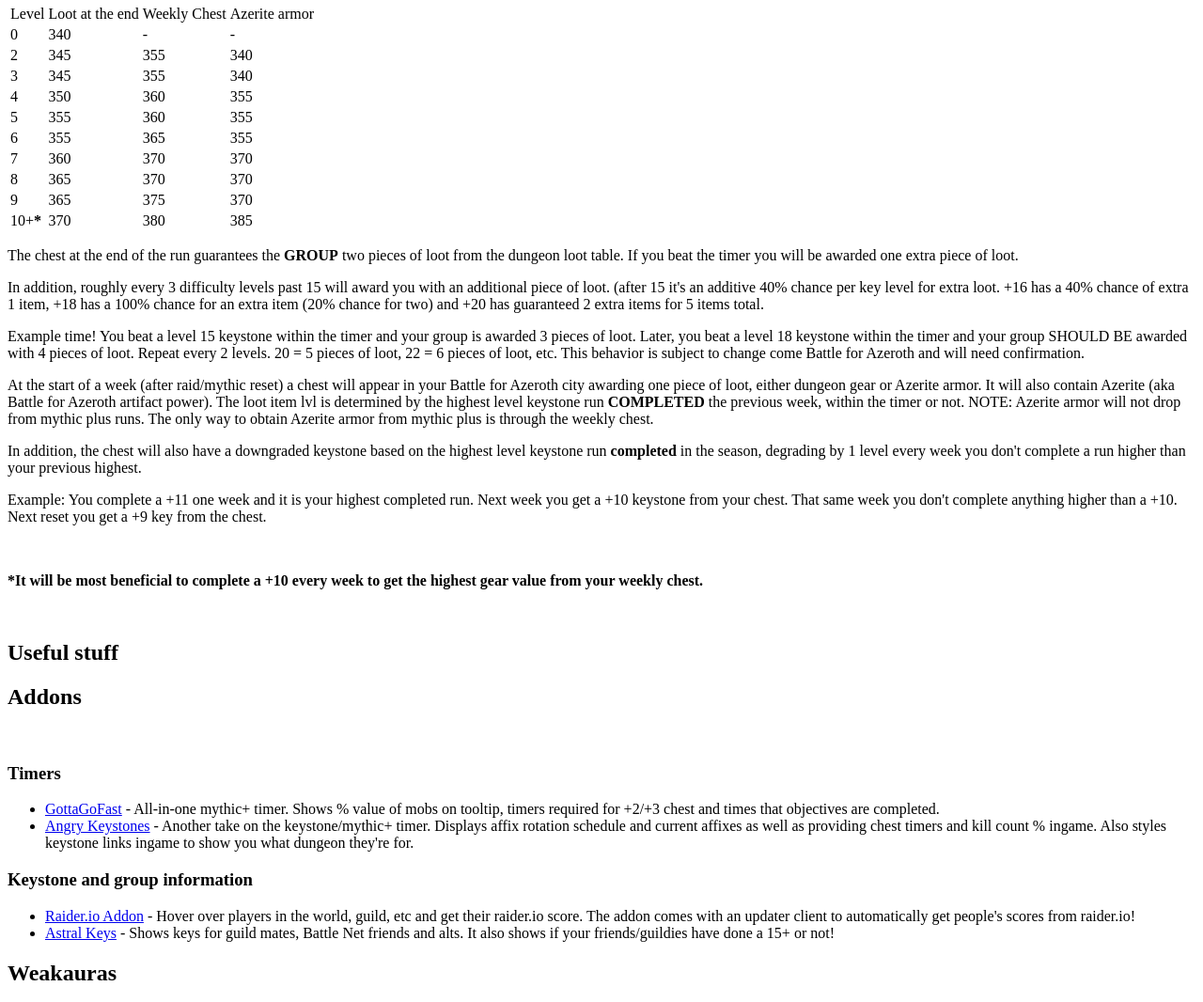
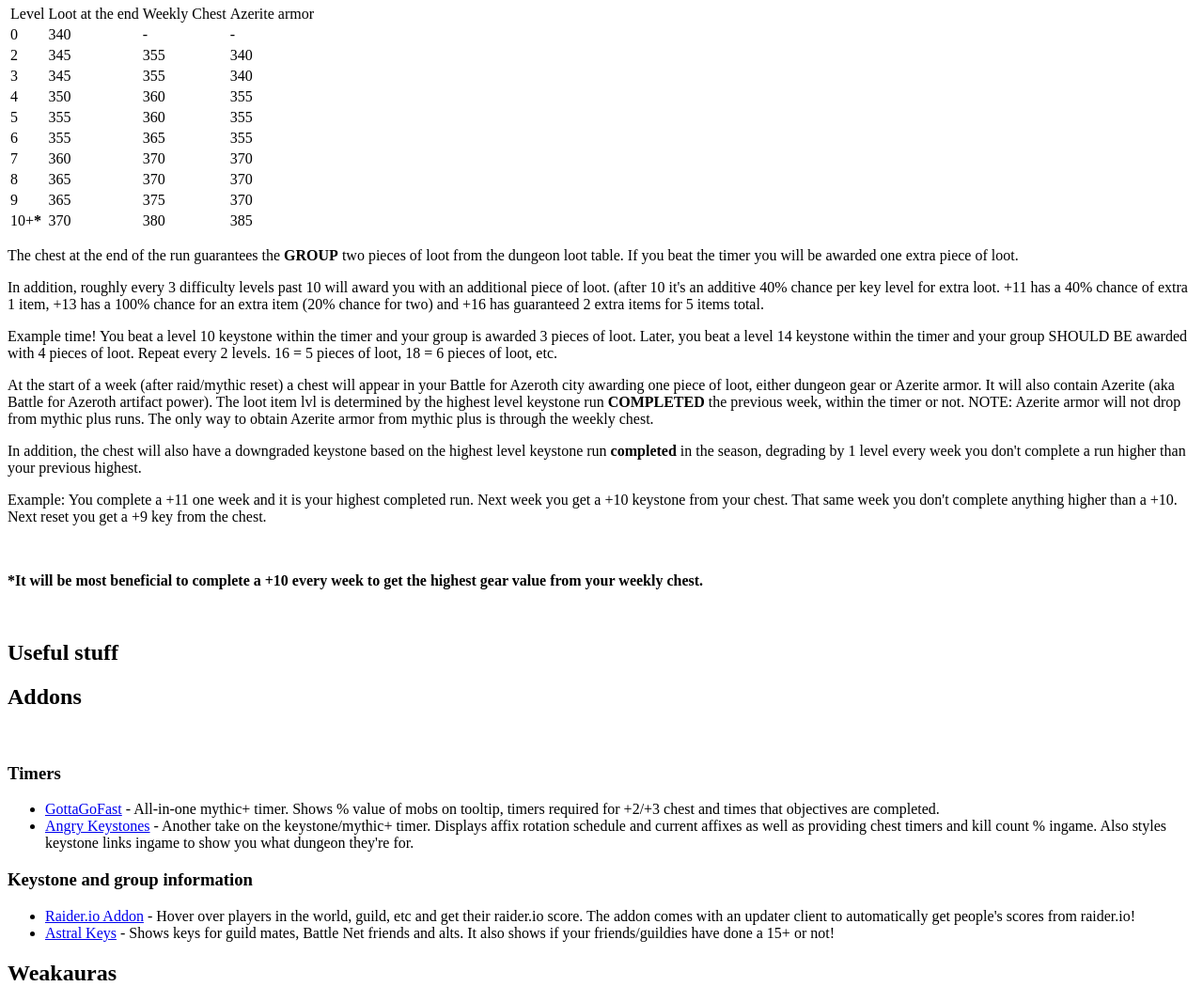
Before and after one commit to domainzero/mythicpl.us, a plain HTML site: page index.html in a window 1280 px wide. Shown: the part 3822-4888 px from the top of the page at 94% size. Drawn offline with Linux system fonts and the light colour scheme.

Commit message:
Adjustments to extra gear
Clarified extra gear drop percentages and thresholds.

```diff
--- a/index.html
+++ b/index.html
@@ -503,8 +503,8 @@
 				</table>
 				<div class="table__description">
 					<p class="trn">The chest at the end of the run guarantees the <strong>GROUP</strong> two pieces of loot from the dungeon loot table. If you beat the timer you will be awarded one extra piece of loot.</p>
-					<p class="trn">In addition, roughly every 3 difficulty levels past 15 will award you with an additional piece of loot. (after 15 it's an additive 40% chance per key level for extra loot. +16 has a 40% chance of extra 1 item, +18 has a 100% chance for an extra item (20% chance for two) and +20 has guaranteed 2 extra items for 5 items total.</p>
-					<p class="affixes-list__note trn">Example time! You beat a level 15 keystone within the timer and your group is awarded 3 pieces of loot. Later, you beat a level 18 keystone within the timer and your group SHOULD BE awarded with 4 pieces of loot. Repeat every 2 levels. 20 = 5 pieces of loot, 22 = 6 pieces of loot, etc. <span class="hard">This behavior is subject to change come Battle for Azeroth and will need confirmation.</span></p>
+					<p class="trn">In addition, roughly every 3 difficulty levels past 10 will award you with an additional piece of loot. (after 10 it's an additive 40% chance per key level for extra loot. +11 has a 40% chance of extra 1 item, +13 has a 100% chance for an extra item (20% chance for two) and +16 has guaranteed 2 extra items for 5 items total.</p>
+					<p class="affixes-list__note trn">Example time! You beat a level 10 keystone within the timer and your group is awarded 3 pieces of loot. Later, you beat a level 14 keystone within the timer and your group SHOULD BE awarded with 4 pieces of loot. Repeat every 2 levels. 16 = 5 pieces of loot, 18 = 6 pieces of loot, etc.</p>
 					<p class="trn">At the start of a week (after raid/mythic reset) a chest will appear in your Battle for Azeroth city awarding one piece of loot, either dungeon gear or Azerite armor.  It will also contain Azerite (aka Battle for Azeroth artifact power). The loot item lvl is determined by the highest level keystone run <strong>COMPLETED</strong> the previous week, within the timer or not. <span class="hard">NOTE: Azerite armor will not drop from mythic plus runs. The only way to obtain Azerite armor from mythic plus is through the weekly chest.</span></p>
 					<p class="trn">In addition, the chest will also have a downgraded keystone based on the highest level keystone run <strong>completed</strong> in the season, degrading by 1 level every week you don't complete a run higher than your previous highest.</p>
 					<p>Example: You complete a +11 one week and it is your highest completed run. Next week you get a +10 keystone from your chest. That same week you don't complete anything higher than a +10. Next reset you get a +9 key from the chest.</p>
```
